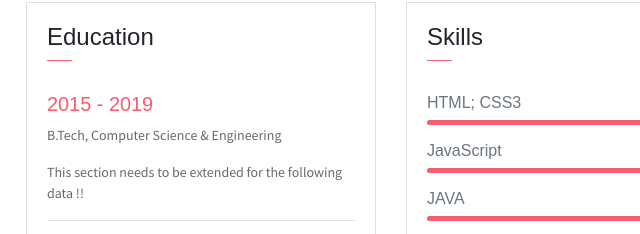
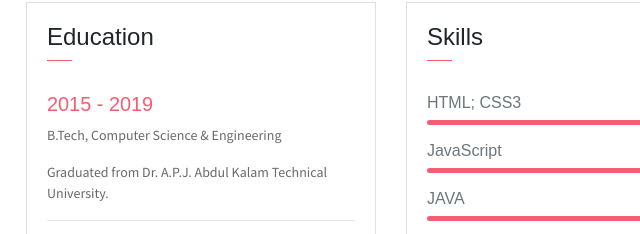
Before and after one commit to iamvisshu/iamvisshu.github.io, a website: page index.html in a window 1280 px wide. Shown: the part 1484-1718 px from the top of the page, 439-1079 px from the left. Drawn offline with Linux system fonts and the light colour scheme.

Commit message:
Update index.html

```diff
--- a/index.html
+++ b/index.html
@@ -209,7 +209,7 @@
                         <div class="card-body">
                             <h6 class="title text-danger">2015 - 2019</h6>
                             <P>B.Tech, Computer Science & Engineering</P>
-                            <P class="subtitle">This section needs to be extended for the following data !!</P>
+                            <P class="subtitle">Graduated from Dr. A.P.J. Abdul Kalam Technical University.</P>
                             <hr>
                             <h6 class="title text-danger">2012 - 2014</h6>
                             <P>Intermediate</P>
```
